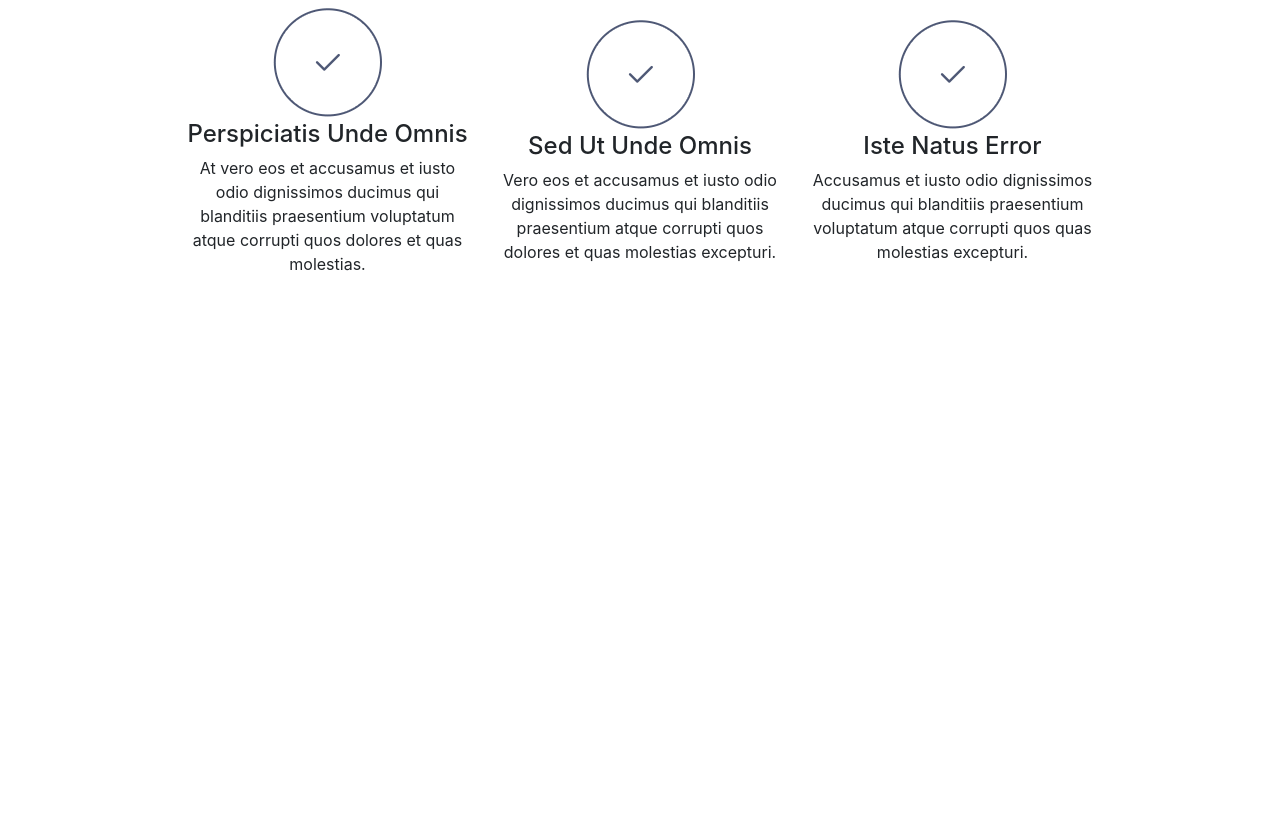
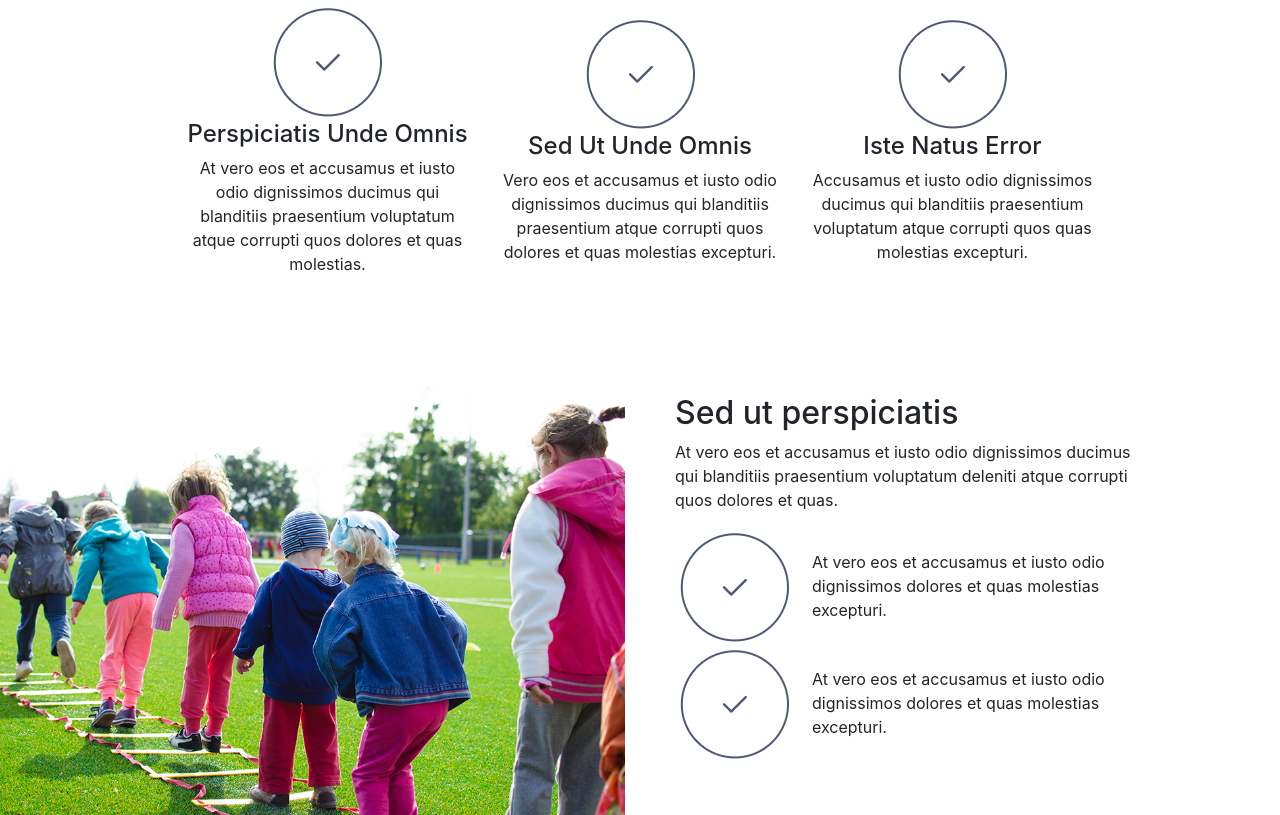
Before and after one commit to Evenstarw1/Prueba-MWLB, a plain HTML site: page index.html in a window 1280 px wide. Shown: the part 1065-1880 px from the top of the page. Before the commit the page ends 1405 px from the top, so only its background shows below. Drawn offline with nearby package versions, Linux system fonts and the light colour scheme; a script that the page names is missing.

Commit message:
update index

```diff
--- a/css/styles.css
+++ b/css/styles.css
@@ -20,3 +20,37 @@
 	position:relative;
 	top:1px;
 }
+
+.two-columns {
+    display: flex;
+    align-items:center;
+}
+
+.imagenlat {
+    width: 100%;
+}
+
+.column2 {
+    margin-left: 20px;
+    margin-right: 130px;
+}
+
+span {
+ margin-left: 18px;
+}
+
+
+.img-text{
+   display: flex;
+   align-items:center;
+}
+
+.text-cent{
+    align-content: center;
+    justify-content: center;
+    align-content: center;
+}
+
+.greenBox {
+    background-color: #7cdf95;
+}
--- a/index.html
+++ b/index.html
@@ -43,19 +43,53 @@
             <div class="col-md-3 d-flex flex-column align-items-center justify-content-center">
                 <img src="images/check.png" alt="check">
                 <h4 class="text-center">Perspiciatis Unde Omnis</h4>
-                <p class="text-center">At vero eos et accusamus et iusto odio dignissimos ducimus qui blanditiis praesentium voluptatum atque corrupti quos dolores et quas molestias.</p>
+                <p class="text-center">At vero eos et accusamus et iusto odio dignissimos ducimus qui blanditiis
+                    praesentium voluptatum atque corrupti quos dolores et quas molestias.</p>
             </div>
             <div class="col-md-3 d-flex flex-column align-items-center justify-content-center">
                 <img src="images/check.png" alt="check">
                 <h4 class="text-center">Sed Ut Unde Omnis</h4>
-                <p class="text-center">Vero eos et accusamus et iusto odio dignissimos ducimus qui blanditiis praesentium atque corrupti quos dolores et quas molestias excepturi.</p>
+                <p class="text-center">Vero eos et accusamus et iusto odio dignissimos ducimus qui blanditiis
+                    praesentium atque corrupti quos dolores et quas molestias excepturi.</p>
             </div>
             <div class="col-md-3  d-flex flex-column align-items-center justify-content-center">
                 <img src="images/check.png" alt="check">
                 <h4 class="text-center">Iste Natus Error</h4>
-                <p class="text-center">Accusamus et iusto odio dignissimos ducimus qui blanditiis praesentium voluptatum atque corrupti quos quas molestias excepturi.</p>
+                <p class="text-center">Accusamus et iusto odio dignissimos ducimus qui blanditiis praesentium
+                    voluptatum atque corrupti quos quas molestias excepturi.</p>
             </div>
         </div>
+    </div>
+
+    <!-- Img y texto-->
+    <div>
+        <div class="row two-columns">
+            <div class="col-md-6">
+                <img class="imagenlat" src="images/imglat.png" alt="kids">
+            </div>
+            <div class="col-md-6">
+                <div class="column2">
+                <h2>Sed ut perspiciatis</h2>
+                <p>At vero eos et accusamus et iusto odio dignissimos ducimus qui blanditiis praesentium voluptatum
+                    deleniti atque corrupti quos dolores et quas.</p>
+
+                <div class="img-text">
+                    <img src="images/check.png" alt="check">
+                    <span class="text-cent">At vero eos et accusamus et iusto odio dignissimos dolores et quas molestias excepturi.</span>
+                </div>
+                <div class="img-text">
+                        <img src="images/check.png" alt="check">
+                        <span class="text-cent">At vero eos et accusamus et iusto odio dignissimos dolores et quas molestias excepturi.</span>
+                    </div>
+
+            </div>
+            </div>
+        </div>
+    </div>
+
+<!--Bloque verde-->
+    <div class="greenbox">
+
     </div>
 
     <!-- Optional JavaScript -->
```
Also changed, not shown: images/imglat.png (added).
